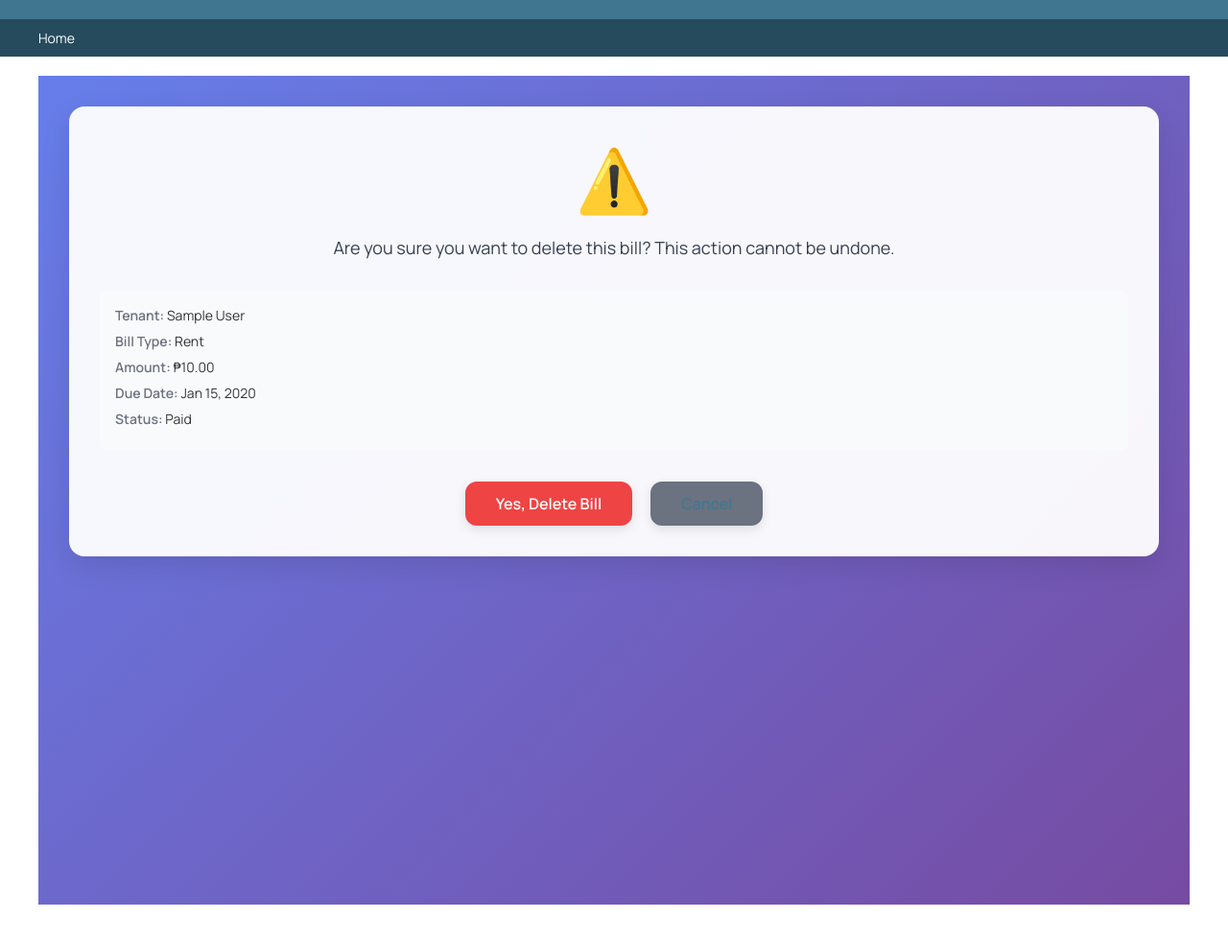
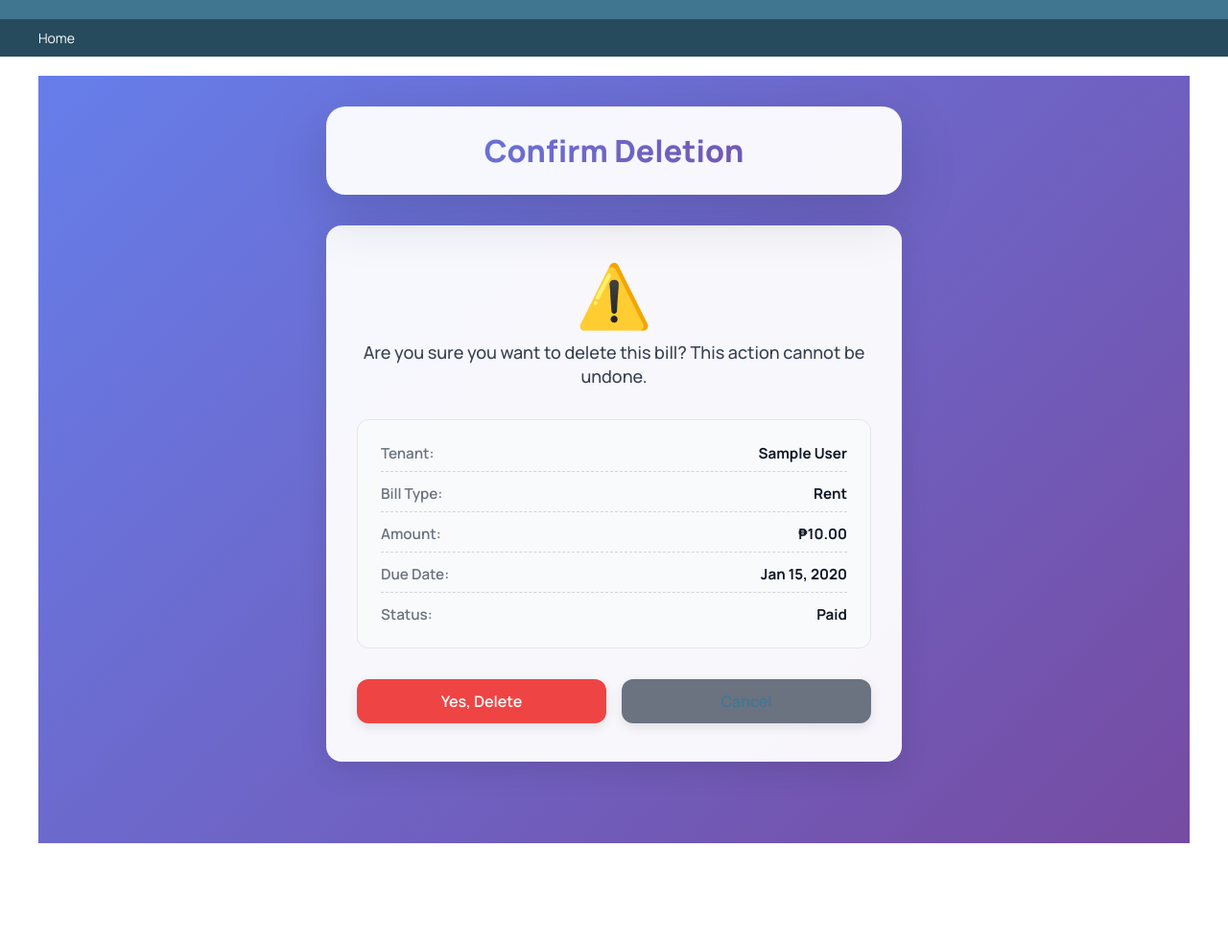
Before and after one commit to phlppdsqtd/NorthLink, a Django app: page /admin-dashboard/bills/1/delete/ in a window 1280 px wide. Shown: the whole page at 96% size. After the commit the page ends 879 px from the top, so only its background shows below. Run offline with Django 5.2, Linux system fonts and the light colour scheme; tables that the repository leaves empty hold one stand-in row (values such as "Sample post"); some libraries are stand-ins or nearby versions.

Commit message:
Updated bill_confirm_delete

```diff
--- a/templates/admin_dashboard/bill_confirm_delete.html
+++ b/templates/admin_dashboard/bill_confirm_delete.html
@@ -7,25 +7,33 @@
 
     * {
         font-family: 'Manrope', sans-serif;
+        box-sizing: border-box; /* Ensures padding doesn't break widths */
     }
 
     .admin-container {
         background: linear-gradient(135deg, #667eea 0%, #764ba2 100%);
         min-height: 100vh;
         padding: 2rem;
+        display: flex;
+        flex-direction: column;
+        align-items: center; /* Centers the card on large screens */
     }
 
+    /* Added missing header usage to match your CSS */
     .admin-header {
         background: rgba(255, 255, 255, 0.95);
         backdrop-filter: blur(10px);
         border-radius: 20px;
-        padding: 2rem;
+        padding: 1.5rem 2rem;
         margin-bottom: 2rem;
         box-shadow: 0 20px 60px rgba(0, 0, 0, 0.15);
+        width: 100%;
+        max-width: 600px;
+        text-align: center;
     }
 
     .admin-title {
-        font-size: 2.5rem;
+        font-size: 2rem;
         font-weight: 800;
         background: linear-gradient(135deg, #667eea 0%, #764ba2 100%);
         -webkit-background-clip: text;
@@ -36,34 +44,49 @@
     .content-card {
         background: rgba(255, 255, 255, 0.95);
         border-radius: 16px;
-        padding: 2rem;
+        padding: 2.5rem 2rem;
         box-shadow: 0 10px 30px rgba(0, 0, 0, 0.1);
         text-align: center;
+        width: 100%;
+        max-width: 600px; /* Constrains card width for better readability */
     }
 
     .warning-icon {
         font-size: 4rem;
         color: #f59e0b;
         margin-bottom: 1rem;
+        line-height: 1;
     }
 
     .delete-message {
         font-size: 1.125rem;
         color: #374151;
         margin-bottom: 2rem;
+        font-weight: 500;
     }
 
     .bill-details {
         background: #f9fafb;
-        padding: 1rem;
-        border-radius: 8px;
+        padding: 1.5rem;
+        border-radius: 12px;
+        border: 1px solid #e5e7eb;
         margin-bottom: 2rem;
         text-align: left;
     }
 
     .bill-detail {
-        margin-bottom: 0.5rem;
-        font-size: 0.875rem;
+        margin-bottom: 0.75rem;
+        font-size: 0.95rem;
+        display: flex;
+        justify-content: space-between; /* Creates a clean key-value layout */
+        border-bottom: 1px dashed #d1d5db;
+        padding-bottom: 0.5rem;
+    }
+
+    .bill-detail:last-child {
+        margin-bottom: 0;
+        border-bottom: none;
+        padding-bottom: 0;
     }
 
     .bill-label {
@@ -71,18 +94,34 @@
         color: #6b7280;
     }
 
+    .bill-value {
+        font-weight: 700;
+        color: #111827;
+    }
+
+    /* Grouped buttons using Flexbox */
+    .button-group {
+        display: flex;
+        gap: 1rem;
+        justify-content: center;
+    }
+
+    .btn-delete, .btn-cancel {
+        padding: 0.75rem 2rem;
+        border-radius: 12px;
+        font-weight: 600;
+        font-size: 1rem;
+        transition: all 0.3s ease;
+        box-shadow: 0 4px 12px rgba(0, 0, 0, 0.1);
+        text-align: center;
+        flex: 1; /* Makes buttons equal width */
+    }
+
     .btn-delete {
         background: #ef4444;
         color: white;
-        padding: 0.75rem 2rem;
         border: none;
-        border-radius: 12px;
-        font-weight: 600;
-        font-size: 1rem;
         cursor: pointer;
-        margin-right: 1rem;
-        transition: all 0.3s ease;
-        box-shadow: 0 4px 12px rgba(0, 0, 0, 0.1);
     }
 
     .btn-delete:hover {
@@ -94,15 +133,8 @@
     .btn-cancel {
         background: #6b7280;
         color: white;
-        padding: 0.75rem 2rem;
-        border: none;
-        border-radius: 12px;
-        font-weight: 600;
-        font-size: 1rem;
         text-decoration: none;
         display: inline-block;
-        transition: all 0.3s ease;
-        box-shadow: 0 4px 12px rgba(0, 0, 0, 0.1);
     }
 
     .btn-cancel:hover {
@@ -110,38 +142,65 @@
         transform: translateY(-2px);
         box-shadow: 0 6px 20px rgba(0, 0, 0, 0.15);
     }
+
+    /* Mobile Responsiveness */
+    @media (max-width: 640px) {
+        .admin-container {
+            padding: 1rem;
+        }
+
+        .button-group {
+            flex-direction: column;
+        }
+
+        .bill-detail {
+            flex-direction: column;
+            gap: 0.25rem;
+        }
+    }
 </style>
 {% endblock %}
 
 {% block content %}
 <div class="admin-container">
-    <!-- Confirmation -->
+
+    <div class="admin-header">
+        <h1 class="admin-title">Confirm Deletion</h1>
+    </div>
+
     <div class="content-card">
         <div class="warning-icon">⚠️</div>
         <p class="delete-message">Are you sure you want to delete this bill? This action cannot be undone.</p>
 
         <div class="bill-details">
             <div class="bill-detail">
-                <span class="bill-label">Tenant:</span> {{ bill.tenant.user.get_full_name }}
+                <span class="bill-label">Tenant:</span>
+                <span class="bill-value">{{ bill.tenant.user.get_full_name }}</span>
             </div>
             <div class="bill-detail">
-                <span class="bill-label">Bill Type:</span> {{ bill.get_bill_type_display }}
+                <span class="bill-label">Bill Type:</span>
+                <span class="bill-value">{{ bill.get_bill_type_display }}</span>
             </div>
             <div class="bill-detail">
-                <span class="bill-label">Amount:</span> ₱{{ bill.amount|floatformat:2 }}
+                <span class="bill-label">Amount:</span>
+                <span class="bill-value">₱{{ bill.amount|floatformat:2 }}</span>
             </div>
             <div class="bill-detail">
-                <span class="bill-label">Due Date:</span> {{ bill.due_date|date:"M d, Y" }}
+                <span class="bill-label">Due Date:</span>
+                <span class="bill-value">{{ bill.due_date|date:"M d, Y" }}</span>
             </div>
             <div class="bill-detail">
-                <span class="bill-label">Status:</span> {{ bill.get_status_display }}
+                <span class="bill-label">Status:</span>
+                <span class="bill-value">{{ bill.get_status_display }}</span>
             </div>
         </div>
 
         <form method="post">
             {% csrf_token %}
-            <button type="submit" class="btn-delete">Yes, Delete Bill</button>
-            <a href="{% url 'admin_dashboard:bill_list' %}" class="btn-cancel">Cancel</a>
+            <div class="button-group">
+                <button type="submit" class="btn-delete">Yes, Delete</button>
+                <a href="{% url 'admin_dashboard:bill_list' %}" class="btn-cancel">Cancel</a>
+            </div>
         </form>
     </div>
 </div>
```
